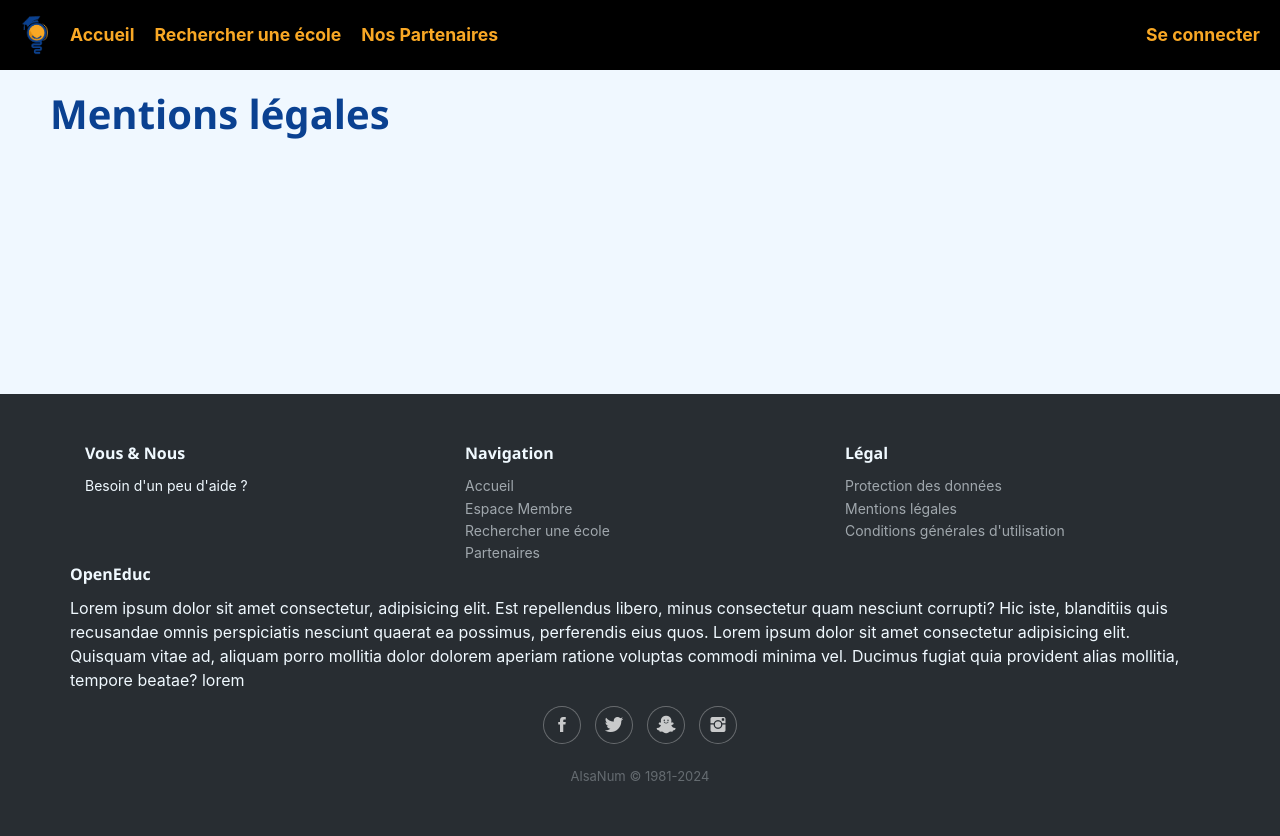
After one commit to K-aka-Shi/OpenEduc, a Flask app: page /mentions-legales in a window 1280 px wide. The commit adds this page. Run offline with Flask 3, Linux system fonts and the light colour scheme; some libraries are stand-ins or nearby versions.

Commit message:
feat : ajout des pages de la partie "legal"

```diff
--- a/main.py
+++ b/main.py
@@ -82,9 +82,6 @@ def recherche() :
         resultats = None
     return render_template("views/recherche.html", resultats=resultats)
 
-###################
-#    RECHERCHE    #
-###################
 
 @app.route("/partenaires")
 def partenaires() :
@@ -95,3 +92,18 @@ def partenaires() :
 # _________________________________________________
 #                   LEGAL
 # _________________________________________________
+
+
+@app.route("/protection-des-donnees")
+def protectionDesDonnees() :
+    return render_template("views/legal/protection-des-donnees.html")
+
+
+@app.route("/mentions-legales")
+def mentionsLegales() :
+    return render_template("views/legal/mentions-legales.html")
+
+
+@app.route("/cgu")
+def cgu() :
+    return render_template("views/legal/cgu.html")
--- a/templates/base.html
+++ b/templates/base.html
@@ -70,9 +70,9 @@
                 <div class="col-sm-6 col-md-4 item">
                     <h3>Légal</h3>
                     <ul>
-                        <li><a href="#">Protection des données</a></li>
-                        <li><a href="#">Mentions légales</a></li>
-                        <li><a href="#">Conditions générales d'utilisation</a></li>
+                        <li><a href="{{ url_for('protectionDesDonnees') }}">Protection des données</a></li>
+                        <li><a href="{{ url_for('mentionsLegales') }}">Mentions légales</a></li>
+                        <li><a href="{{ url_for('cgu') }}">Conditions générales d'utilisation</a></li>
                     </ul>
                 </div>
                 <div class="col-6d-6 item te4t">
--- /dev/null
+++ b/templates/views/legal/mentions-legales.html
@@ -0,0 +1,7 @@
+{% extends "base.html" %}
+
+{% block content %}
+
+    <h1>Mentions légales</h1>
+    <br><br><br><br><br><br><br><br><br><b><b></b></b>
+{% endblock %}
```
Also changed, not shown: templates/views/legal/cgu.html (added, +7 -0 lines), templates/views/legal/protection-des-donnees.html (added, +7 -0 lines).
